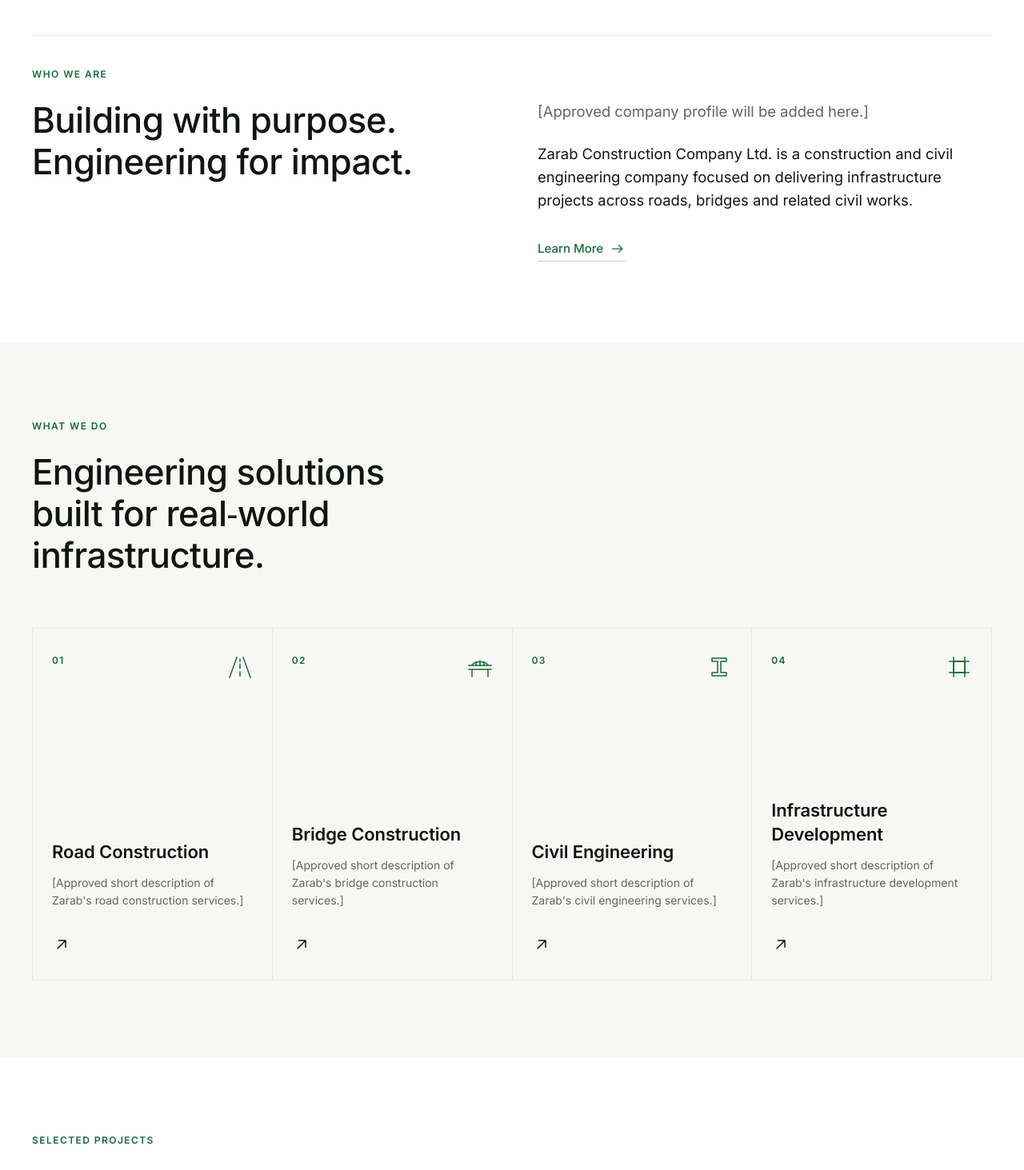
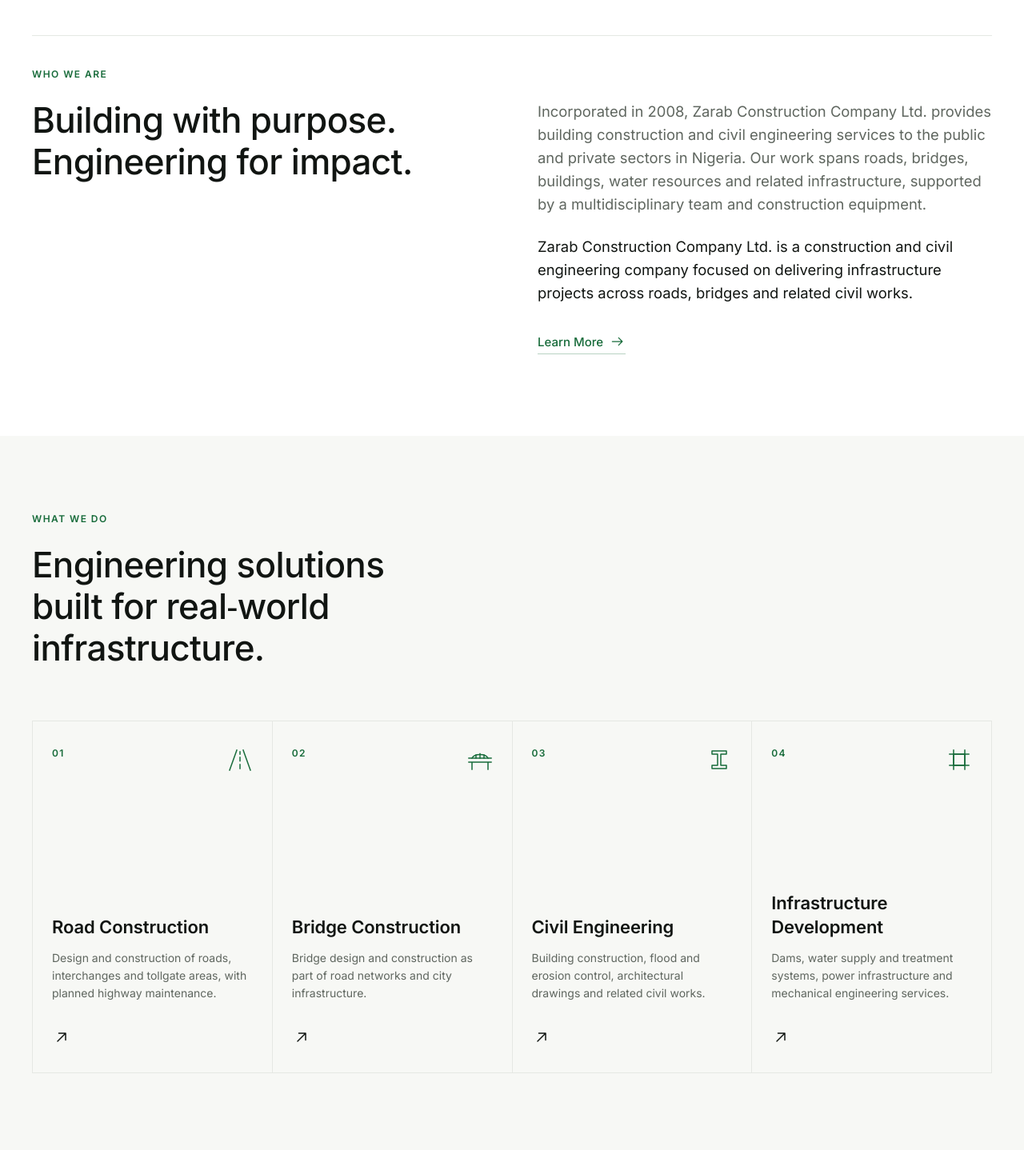
Before and after one commit to Mkay2231/zarab-construction, a React (Vite) app: page / in a window 1280 px wide. Shown: the part 920-2383 px from the top of the page at 80% size. Built offline with nearby package versions, Linux system fonts and the light colour scheme.

Commit message:
Fill website content from supplied Zarab company profile

```diff
--- a/src/components/Footer/Footer.jsx
+++ b/src/components/Footer/Footer.jsx
@@ -28,7 +28,8 @@
               <h2 className="t-label muted site-footer__title">Contact</h2>
               <ul className="site-footer__list">
                 <li>{company.phone}</li>
-                <li>{company.email}</li>
+                <li><a href={`mailto:${company.email}`} className="site-footer__link">{company.email}</a></li>
+                <li><a href={`mailto:${company.emailSecondary}`} className="site-footer__link">{company.emailSecondary}</a></li>
                 <li>{company.address}</li>
               </ul>
             </div>
@@ -49,7 +50,7 @@
           </div>
         </Reveal>
         <div className="site-footer__bottom">
-          <p className="t-caption muted">© [Year] {company.name} All rights reserved.</p>
+          <p className="t-caption muted">© {new Date().getFullYear()} {company.name} All rights reserved.</p>
         </div>
       </div>
     </footer>
--- a/src/components/TeamCard/TeamCard.jsx
+++ b/src/components/TeamCard/TeamCard.jsx
@@ -16,7 +16,8 @@
         {showDepartment && <p className="t-label green">{member.department ?? '[DEPARTMENT]'}</p>}
         <h3 className="t-h3 team-card__name">{member.name}</h3>
         <p className="t-body-s">{member.role}</p>
-        {showBio && <p className="t-body-s placeholder">{member.bio}</p>}
+        {showBio && <p className="t-body-s">{member.bio}</p>}
+        {showBio && member.experienceInProfile != null && <p className="t-caption muted">Experience listed in profile: {member.experienceInProfile} years</p>}
         {member.profileUrl && (
           <a href={member.profileUrl} className="team-card__link nudge-host">
             View Profile <Icon name="arrowRight" size={20} className="nudge-arrow" />
@@ -39,6 +40,7 @@
         <h3 className={primary ? 't-display-m leader-card__name' : 't-h3 leader-card__name'}>{member.name}</h3>
         <p className={primary ? 't-body-l green' : 't-body-s green'}>{member.role}</p>
         <p className={`placeholder ${primary ? 't-body-l' : 't-body-s'}`}>{member.bio}</p>
+        {member.experienceInProfile != null && <p className="t-caption muted">Experience listed in profile: {member.experienceInProfile} years</p>}
         {member.qualification && <p className="t-body-s"><span className="t-label muted">Qualification </span>{member.qualification}</p>}
         {member.linkedin && (
           <a href={member.linkedin} className="leader-card__social nudge-host" target="_blank" rel="noopener noreferrer">
--- a/src/data/company.js
+++ b/src/data/company.js
@@ -1,38 +1,39 @@
-// Company information. Every value in [BRACKETS] is a placeholder —
-// replace only with information approved by Zarab Construction Company Ltd.
+// Transcribed and adapted from the company profile supplied on 8 October 2026.
+// See CONTENT_SOURCES.md for provenance and information still required.
 export const company = {
   name: 'Zarab Construction Company Ltd.',
+  legalName: 'Zarab Construction Ltd',
   shortName: 'Zarab',
-  profile: '[Approved company profile will be inserted here.]',
+  incorporated: '26 June 2008',
+  registrationNumber: 'RC 756052',
+  profile: 'Incorporated in 2008, Zarab Construction Company Ltd. provides building construction and civil engineering services to the public and private sectors in Nigeria. Our work spans roads, bridges, buildings, water resources and related infrastructure, supported by a multidisciplinary team and construction equipment.',
   phone: '[PHONE NUMBER]',
   phoneSecondary: '[SECONDARY PHONE NUMBER]',
-  email: '[EMAIL ADDRESS]',
+  email: 'ybadmus43@yahoo.com',
+  emailSecondary: 'obasa2009@yahoo.com',
   address: '[OFFICE ADDRESS]',
   region: '[CITY, STATE / REGION]',
   hours: '[BUSINESS HOURS]',
   weekendHours: '[WEEKEND AVAILABILITY]',
-  // Set to an approved number to show WhatsApp in the form and contact methods.
   whatsapp: null,
-  // Real links are added only when approved; null keeps them as non-link placeholders.
   social: [
     { label: '[LINKEDIN]', href: null },
     { label: '[INSTAGRAM]', href: null },
     { label: '[FACEBOOK]', href: null },
     { label: '[OTHER APPROVED CHANNEL]', href: null },
   ],
-  // Map embed URL (Google Maps / Mapbox / OpenStreetMap) once the office address is approved.
   mapEmbedUrl: null,
   directionsUrl: null,
 };
 
-/** True when a value is still an unapproved placeholder like "[PHONE NUMBER]". */
 export const isPlaceholder = (value) => !value || /^\[.*\]$/.test(String(value).trim());
 
+// Profile facts, not claims about current headcount or completed projects.
 export const stats = [
-  { value: '[XX]+', label: 'Projects' },
-  { value: '[XX]+', label: 'Years Experience' },
-  { value: '[XX]', label: 'Team Members' },
-  { value: '[XX]', label: 'Locations' },
+  { value: '2008', label: 'Year Incorporated' },
+  { value: 'RC 756052', label: 'Company Registration' },
+  { value: '12', label: 'Technical Staff Listed in Profile' },
+  { value: '4', label: 'Administrative Staff Listed in Profile' },
 ];
 
 export const navLinks = [
--- a/src/data/services.js
+++ b/src/data/services.js
@@ -1,57 +1,45 @@
-// Service content. Descriptions and capabilities are placeholders until Zarab
-// approves them — never add technical capabilities that have not been confirmed.
+// Service scope adapted from the supplied company profile (scope-of-services page).
 export const services = [
   {
-    id: 'road-construction',
-    number: '01',
-    title: 'Road Construction',
-    icon: 'road',
-    short: "[Approved short description of Zarab's road construction services.]",
-    description: "[Approved description of Zarab's road construction services will be inserted here.]",
-    supporting: "[Add approved information covering the company's road construction capabilities, project scope and areas of expertise.]",
-    capabilities: ['[Capability]', '[Capability]', '[Capability]', '[Capability]'],
+    id: 'road-construction', number: '01', title: 'Road Construction', icon: 'road',
+    short: 'Design and construction of roads, interchanges and tollgate areas, with planned highway maintenance.',
+    description: 'Zarab’s road construction scope covers the design and construction of roads, interchanges and tollgate areas, together with planned highway maintenance.',
+    supporting: 'Road works form part of our wider civil engineering and city infrastructure services, which also include flood and erosion control.',
+    capabilities: ['Road design and construction', 'Interchanges', 'Tollgate areas', 'Planned highway maintenance'],
     imageLabel: '[ROAD CONSTRUCTION IMAGE]',
   },
   {
-    id: 'bridge-construction',
-    number: '02',
-    title: 'Bridge Construction',
-    icon: 'bridge',
-    short: "[Approved short description of Zarab's bridge construction services.]",
-    description: "[Approved description of Zarab's bridge construction services will be inserted here.]",
-    scope: '[Approved scope information]',
-    capabilities: ['[Capability]', '[Capability]', '[Capability]'],
+    id: 'bridge-construction', number: '02', title: 'Bridge Construction', icon: 'bridge',
+    short: 'Bridge design and construction as part of road networks and city infrastructure.',
+    description: 'Zarab provides bridge design and construction within its civil engineering and infrastructure scope.',
+    scope: 'The company profile lists roads and bridges alongside other city infrastructure, flood control, underwater services and erosion control.',
+    capabilities: ['Bridge design', 'Bridge construction', 'Related civil infrastructure'],
     imageLabel: '[BRIDGE CONSTRUCTION IMAGE]',
   },
   {
-    id: 'civil-engineering',
-    number: '03',
-    title: 'Civil Engineering',
-    icon: 'civil',
-    short: "[Approved short description of Zarab's civil engineering services.]",
-    description: "[Approved description of Zarab's civil engineering services will be inserted here.]",
-    areas: ['[Approved area]', '[Approved area]', '[Approved area]', '[Approved area]'],
+    id: 'civil-engineering', number: '03', title: 'Civil Engineering', icon: 'civil',
+    short: 'Building construction, flood and erosion control, architectural drawings and related civil works.',
+    description: 'Our civil engineering and building scope includes office blocks, residential apartments, schools, hotels, hospitals, industrial facilities and public and leisure facilities. Architectural services include working drawings and landscaping.',
+    areas: ['Civil engineering and building construction', 'Flood control and underwater services', 'Erosion control', 'Architectural working drawings and landscaping'],
     imageLabel: '[CIVIL ENGINEERING IMAGE]',
   },
   {
-    id: 'infrastructure-development',
-    number: '04',
-    title: 'Infrastructure Development',
-    icon: 'infrastructure',
-    short: "[Approved short description of Zarab's infrastructure development services.]",
-    description: "[Approved description of Zarab's infrastructure development capabilities will be inserted here.]",
+    id: 'infrastructure-development', number: '04', title: 'Infrastructure Development', icon: 'infrastructure',
+    short: 'Dams, water supply and treatment systems, power infrastructure and mechanical engineering services.',
+    description: 'Our infrastructure scope covers dams, borehole abstraction, aqueducts, water treatment works, storage and service reservoirs, distribution networks, pumping and transmission, regional water-resource surveys, water-supply planning, leakage studies, operations and maintenance.',
     blocks: [
-      { title: 'Planning', text: '[Approved description]' },
-      { title: 'Execution', text: '[Approved description]' },
-      { title: 'Delivery', text: '[Approved description]' },
+      { title: 'Water Infrastructure', text: 'Design and construction of dams and water-retaining structures, with water resources, treatment, storage, pumping and distribution services.' },
+      { title: 'Electrical Engineering', text: 'Design and construction of power transmission lines, substations, hydroelectric power stations, pump stations and rural electrification infrastructure.' },
+      { title: 'Mechanical Engineering', text: 'Steel tank fabrication, maintenance works, and onshore and offshore services. The company profile also lists oil pipelines within its engineering scope.' },
     ],
     imageLabel: '[INFRASTRUCTURE PROJECT IMAGE]',
   },
 ];
 
+// Summaries of documented quality practices, not an invented delivery methodology.
 export const processSteps = [
-  { number: '01', title: 'Understand', text: '[Approved description]' },
-  { number: '02', title: 'Plan', text: '[Approved description]' },
-  { number: '03', title: 'Execute', text: '[Approved description]' },
-  { number: '04', title: 'Deliver', text: '[Approved description]' },
+  { number: '01', title: 'Client Requirements', text: 'Understand each client’s quality assurance requirements and the requirements of the contract.' },
+  { number: '02', title: 'Resources & Procedures', text: 'Provide the resources and documented procedures needed to establish and maintain the quality system.' },
+  { number: '03', title: 'Quality in Execution', text: 'Apply systematic working practices, with attention to quality, timely completion, cost, health and environmental protection.' },
+  { number: '04', title: 'Review & Improvement', text: 'Review performance, audit corrective actions and seek improvements to reduce deficiencies, scrap and rework.' },
 ];
--- a/src/data/team.js
+++ b/src/data/team.js
@@ -1,18 +1,33 @@
-// Team data. Structural slots only — these are NOT real people.
-// Replace with approved names, titles, departments, bios and portraits.
+// Staff names, roles and qualifications from the supplied company profile.
+// Experience values are historical figures recorded in an undated profile.
 export const teamCategories = ['All', 'Engineering', 'Project Delivery', 'Management', 'Operations'];
 
-const member = (id) => ({
-  id,
-  name: '[FULL NAME]',
-  role: '[JOB TITLE]',
-  department: null, // e.g. 'Engineering' once approved; shown as [DEPARTMENT] meanwhile
-  bio: '[Short approved biography]',
-  photo: null,
-  qualification: null, // only add qualifications Zarab supplies
-  profileUrl: null,
-  linkedin: null,
+const member = (id, name, role, department, qualification, experienceInProfile) => ({
+  id, name, role, department, qualification, experienceInProfile,
+  bio: qualification ? role + '. Qualifications listed in the company profile: ' + qualification + '.' : 'Managing Director, named in the company’s quality, health, environmental and community responsibility policies.',
+  photo: null, profileUrl: null, linkedin: null,
 });
 
-export const leadership = [member('l1'), member('l2'), member('l3'), member('l4')];
-export const team = [1, 2, 3, 4, 5, 6].map((n) => member(`t${n}`));
+export const team = [
+  member('t1', 'Julius Erometse', 'Project Director', 'Project Delivery', 'HND and PGD in Civil Engineering; COREN', 25),
+  member('t2', 'Yahaya Kammal', 'Project Consultant', 'Engineering', 'BSc Civil Engineering', 22),
+  member('t3', 'Ojelabi Adeyemi', 'Site Engineer', 'Engineering', 'HND Civil Engineering', 4),
+  member('t4', 'Isaac Adeyemo', 'Chief Surveyor', 'Engineering', 'HND Survey', 20),
+  member('t5', 'Ashiru Abdulrafiu', 'Site Surveyor', 'Engineering', 'BTech Survey', 6),
+  member('t6', 'Ola Ajiboye', 'Architect', 'Engineering', 'HND Architecture', 17),
+  member('t7', 'Akanni Sunday', 'Site Supervisor', 'Project Delivery', 'Trade Test', 14),
+  member('t8', 'Wale Aluko', 'Site Supervisor', 'Project Delivery', 'Trade Test', 15),
+  member('t9', 'Tokunbo Moses', 'Site Laboratory Supervisor', 'Operations', 'Trade Test', 25),
+  member('t10', 'Moses Ojelabi', 'Site Laboratory Supervisor', 'Operations', 'Trade Test', 22),
+  member('t11', 'Kammal Badmus', 'Carpentry Foreman', 'Operations', 'Trade Test', 12),
+  member('t12', 'Taofeek Salaudeen', 'Laboratory Foreman', 'Operations', 'Trade Test', 8),
+  member('a1', 'Dayo Olubo', 'Personnel & Internal Control Manager', 'Management', 'BSc Business Administration & Management; Diploma in Computing; MBA', 15),
+  member('a2', 'Gbenga Ogunleye', 'Administrative Manager', 'Management', 'HND Business Administration & Management', 13),
+  member('a3', 'Kehinde Onifade', 'Site Administrator', 'Operations', 'HND Business Administration & Management', 2),
+  member('a4', 'Ogunleye Emmanuel', 'Site Accountant', 'Operations', 'HND Accountancy', 2),
+];
+
+export const leadership = [
+  member('md', 'Gbadamosi S. Olayinka', 'Managing Director', 'Management', null, null),
+  team[0], team[1], team[12],
+];
--- a/src/pages/Contact.jsx
+++ b/src/pages/Contact.jsx
@@ -81,10 +81,11 @@
       {/* 06.2 Contact Information */}
       <section id="contact-information" className="section section--white" aria-labelledby="info-title">
         <div className="container">
-          <SectionHead id="info-title" label="Contact information" title="We're ready to hear from you." note="Details shown are placeholders until approved by Zarab Construction Company Ltd." />
+          <SectionHead id="info-title" label="Contact information" title="We're ready to hear from you." note="Email addresses are supplied in the company profile. Phone, office location and opening hours are still to be confirmed." />
           <Stagger className="contact-info">
             <InfoItem icon="phone" label="Phone" value={company.phone} secondary={company.phoneSecondary} action="Call Us" href={tel} />
             <InfoItem icon="mail" label="Email" value={company.email} action="Send Email" href={mailto} />
+            <InfoItem icon="mail" label="Alternative Email" value={company.emailSecondary} action="Send Email" href={`mailto:${company.emailSecondary}`} />
             <InfoItem icon="location" label="Office" value={company.address} secondary={company.region} action="Get Directions" href={directions} />
             <InfoItem icon="clock" label="Business Hours" value={company.hours} secondary={company.weekendHours} />
           </Stagger>
@@ -114,6 +115,7 @@
               <ul className="method-list">
                 <Method icon="phone" label="Phone" value={company.phone} href={tel} action="Call" />
                 <Method icon="mail" label="Email" value={company.email} href={mailto} action="Email" />
+                <Method icon="mail" label="Alternative Email" value={company.emailSecondary} href={`mailto:${company.emailSecondary}`} action="Email" />
               </ul>
             </Reveal>
           </div>
--- a/src/pages/Home.jsx
+++ b/src/pages/Home.jsx
@@ -65,7 +65,7 @@
             <h2 id="intro-title" className="t-h1">Building with purpose. Engineering for impact.</h2>
           </Reveal>
           <Reveal delay={0.1} className="split__body stack">
-            <p className="t-body-l placeholder">{company.profile.replace('inserted', 'added')}</p>
+            <p className="t-body-l placeholder">{company.profile}</p>
             <p className="t-body-l">
               Zarab Construction Company Ltd. is a construction and civil engineering company focused on delivering infrastructure projects across roads, bridges and related civil works.
             </p>
@@ -124,7 +124,7 @@
       {/* 01.5 Why Zarab */}
       <section className="section section--ink on-dark" aria-labelledby="why-title">
         <div className="container">
-          <SectionHead id="why-title" theme="dark" label="Why Zarab" title="Built around quality, responsibility and execution." note={<span className="placeholder">[Approved introduction to company principles]</span>} />
+          <SectionHead id="why-title" theme="dark" label="Why Zarab" title="Built around quality, responsibility and execution." note="Our company profile sets out commitments to quality, worker wellbeing, client support and professional expertise." />
           <Stagger as="ol" className="principles">
             {principles.map((p) => (
               <RevealItem as="li" key={p.number} className="principle">
@@ -143,7 +143,7 @@
           <Stagger className="stats-grid">
             {stats.map((s) => <RevealItem key={s.label}><StatItem value={s.value} label={s.label} /></RevealItem>)}
           </Stagger>
-          <p className="placeholder-note stats-note">[XX] values are placeholders. Replace only with figures verified and approved by Zarab Construction Company Ltd.</p>
+          <p className="placeholder-note stats-note">Company registration and staff listings are drawn from the supplied profile; staff counts describe that document.</p>
         </div>
       </section>
 
--- a/src/pages/Team.jsx
+++ b/src/pages/Team.jsx
@@ -21,7 +21,7 @@
     { anchor: 'team-overview', label: 'Overview', section: 'team-overview' },
     { anchor: 'leadership', label: 'Leadership', section: 'leadership' },
     {
-      anchor: 'engineering-team', label: 'Engineering Team', section: 'engineering-team',
+      anchor: 'engineering-team', label: 'Staff Directory', section: 'engineering-team',
       onSelect: () => setFilter('All'),
       isActive: (s) => s === 'engineering-team' && filter !== 'Management',
     },
@@ -70,7 +70,7 @@
             </Stagger>
           </div>
           <p className="placeholder-note" style={{ marginTop: 'var(--space-48)' }}>
-            Profiles are structural placeholders. Names, titles and qualifications appear only once approved by Zarab.
+            Names, roles and qualifications are transcribed from the company profile. Experience figures are recorded as listed in that document, whose date is not specified. Portraits are still to be supplied.
           </p>
         </div>
       </section>
```
Also changed, not shown: src/data/about.js (+16 -23 lines), src/pages/About.jsx (+8 -8 lines), src/pages/Services.jsx (+9 -13 lines), 1 other file (tests, documents, lock files or other folders).
